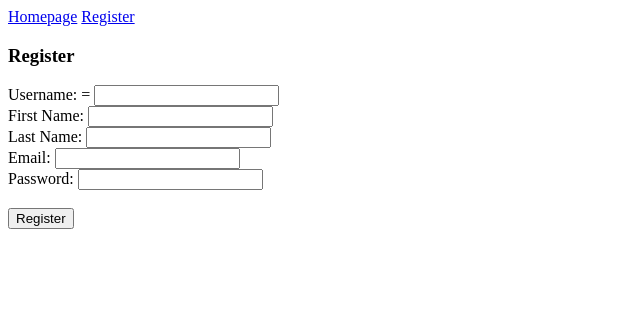
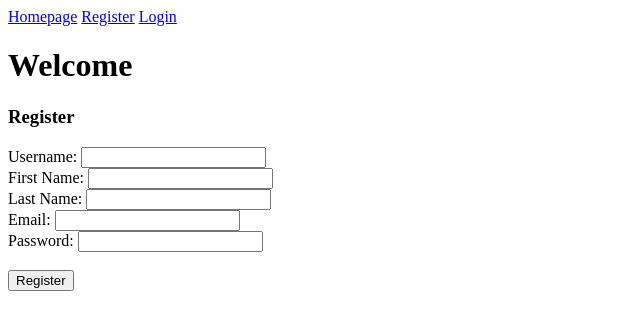
Before and after one commit to gkchan/PyQuizBase, a Flask app: template templates/register.html in a window 1280 px wide. Shown: the top 330 px of the page, without its empty margins (0-640 px from the left). Run offline with Flask 2, Linux system fonts and the light colour scheme; the template is opened without the code that fills it, so the values that code supplies are empty.

Commit message:
Add login function, saves login to Flask session

```diff
--- a/server.py
+++ b/server.py
@@ -2,7 +2,7 @@
 
 from jinja2 import StrictUndefined
 
-from flask import Flask, session, flash, request, render_template
+from flask import Flask, session, flash, request, render_template, redirect
 from flask_debugtoolbar import DebugToolbarExtension
 
 # import classes from model module
@@ -24,6 +24,8 @@ app.jinja_env.undefined = StrictUndefined
 @app.route('/')
 def show_homepage():
     """Display homepage"""
+
+    flash(session)
 
     return render_template("homepage.html")
 
@@ -62,6 +64,30 @@ def register_user():
     return render_template("homepage.html")
 
 
+@app.route("/login", methods=['GET'])
+def show_login_form():
+    """Show login form."""
+
+    return render_template("login.html")
+
+
+@app.route("/login", methods=['POST'])
+def login():
+    """Login user"""
+
+    username = request.form.get("username")
+    password = request.form.get("password")
+
+    if User.query.filter_by(username=username, password=password).first():
+        session["current_user"] = username
+        flash("Welcome. You are logged in as {}".format(username))
+    else:
+        flash("Username or password does not match. Please try again.")
+
+    return redirect("/")
+
+
+
 if __name__ == "__main__":
 
     # for debugging
--- a/templates/base.html
+++ b/templates/base.html
@@ -14,6 +14,11 @@
 
   <a href="/">Homepage</a>
   <a href="/register">Register</a>
+  <a href="/login">Login</a><br>
+
+
+  <h1>Welcome {{ session['current_user'] }}</h1>
+
 
   {% block content %}{% endblock %}
 
--- a/templates/register.html
+++ b/templates/register.html
@@ -4,7 +4,7 @@
 <h3>Register</h3>
 
   <form action="/register", method="POST">
-    Username: = <input type="text", name="username"><br>
+    Username: <input type="text", name="username"><br>
     First Name: <input type="text", name="firstname"><br>
     Last Name: <input type="text", name="lastname"><br>
     Email: <input type="text", name="email"><br>
```
Also changed, not shown: templates/login.html (added, +12 -0 lines).
